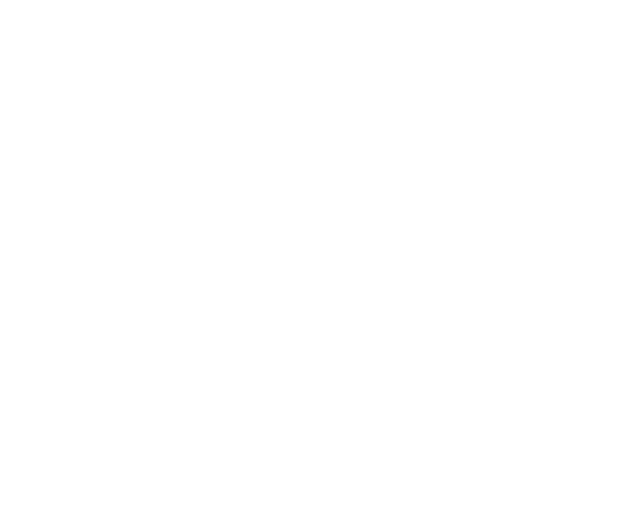
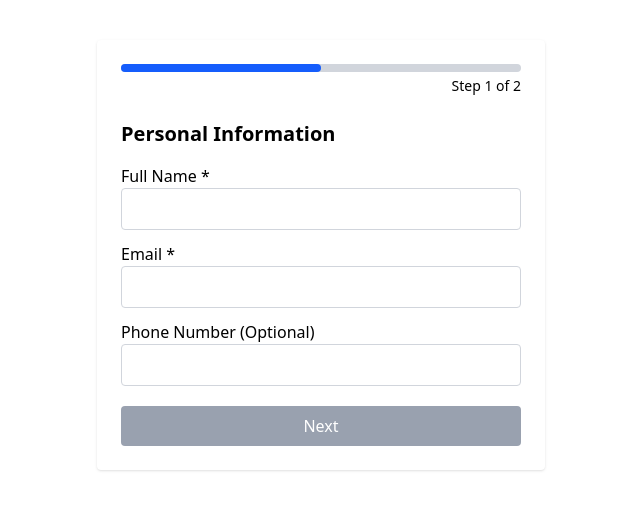
Before and after one commit to IT22320896/Two-Step-Registration, a React (Vite) app in the folder front-end/: page / in a window 1280 px wide. Shown: the top 510 px of the page, without its empty margins (319-959 px from the left). Built offline with nearby package versions, Linux system fonts and the light colour scheme.

Commit message:
progress bar + step 1

```diff
--- a/front-end/src/App.jsx
+++ b/front-end/src/App.jsx
@@ -1,4 +1,6 @@
 import { useState } from "react";
+import ProgressBar from "./components/ProgressBar";
+import Step1 from "./pages/Step1";
 
 export default function App() {
   const [step, setStep] = useState(1);
@@ -13,5 +15,36 @@
   const [submitted, setSubmitted] = useState(false);
   const [loading, setLoading] = useState(false);
 
-  return <div></div>;
+  const validateStep1 = () => {
+    const errs = {};
+    if (!data.fullName.trim()) errs.fullName = "Full Name required";
+    if (!data.email.trim()) errs.email = "Email required";
+    else if (!/\S+@\S+\.\S+/.test(data.email)) errs.email = "Email invalid";
+    return errs;
+  };
+
+  const handleChange = (e) => {
+    setData((prev) => ({ ...prev, [e.target.name]: e.target.value }));
+    setErrors({});
+  };
+
+  const handleNext = () => {
+    const errs = validateStep1();
+    if (Object.keys(errs).length === 0) setStep(2);
+    else setErrors(errs);
+  };
+
+  return (
+    <div className="max-w-md mx-auto p-6 bg-white rounded shadow mt-10">
+      <ProgressBar step={step} total={2} />
+      {step === 1 && (
+        <Step1
+          data={data}
+          errors={errors}
+          onChange={handleChange}
+          onNext={handleNext}
+        />
+      )}
+    </div>
+  );
 }
--- /dev/null
+++ b/front-end/src/components/ProgressBar.jsx
@@ -0,0 +1,16 @@
+export default function ProgressBar({ step, total }) {
+  const percent = (step / total) * 100;
+  return (
+    <div className="mb-6">
+      <div className="h-2 bg-gray-300 rounded">
+        <div
+          className="h-2 bg-blue-600 rounded transition-all duration-300"
+          style={{ width: `${percent}%` }}
+        ></div>
+      </div>
+      <p className="text-right text-sm mt-1">
+        Step {step} of {total}
+      </p>
+    </div>
+  );
+}
--- /dev/null
+++ b/front-end/src/pages/Step1.jsx
@@ -0,0 +1,65 @@
+export default function Step1({ data, errors, onChange, onNext }) {
+  const isValid =
+    data.fullName.trim() !== "" && /\S+@\S+\.\S+/.test(data.email);
+
+  return (
+    <div>
+      <h2 className="text-xl font-semibold mb-4">Personal Information</h2>
+
+      <label className="block mb-3">
+        Full Name *
+        <input
+          name="fullName"
+          type="text"
+          value={data.fullName}
+          onChange={onChange}
+          className={`w-full p-2 border rounded ${
+            errors.fullName ? "border-red-500" : "border-gray-300"
+          }`}
+        />
+        {errors.fullName && (
+          <p className="text-red-600 text-sm mt-1">{errors.fullName}</p>
+        )}
+      </label>
+
+      <label className="block mb-3">
+        Email *
+        <input
+          name="email"
+          type="email"
+          value={data.email}
+          onChange={onChange}
+          className={`w-full p-2 border rounded ${
+            errors.email ? "border-red-500" : "border-gray-300"
+          }`}
+        />
+        {errors.email && (
+          <p className="text-red-600 text-sm mt-1">{errors.email}</p>
+        )}
+      </label>
+
+      <label className="block mb-5">
+        Phone Number (Optional)
+        <input
+          name="phone"
+          type="tel"
+          value={data.phone}
+          onChange={onChange}
+          className="w-full p-2 border border-gray-300 rounded"
+        />
+      </label>
+
+      <button
+        onClick={onNext}
+        disabled={!isValid}
+        className={`w-full py-2 rounded text-white ${
+          isValid
+            ? "bg-blue-600 hover:bg-blue-700"
+            : "bg-gray-400 cursor-not-allowed"
+        }`}
+      >
+        Next
+      </button>
+    </div>
+  );
+}
```
